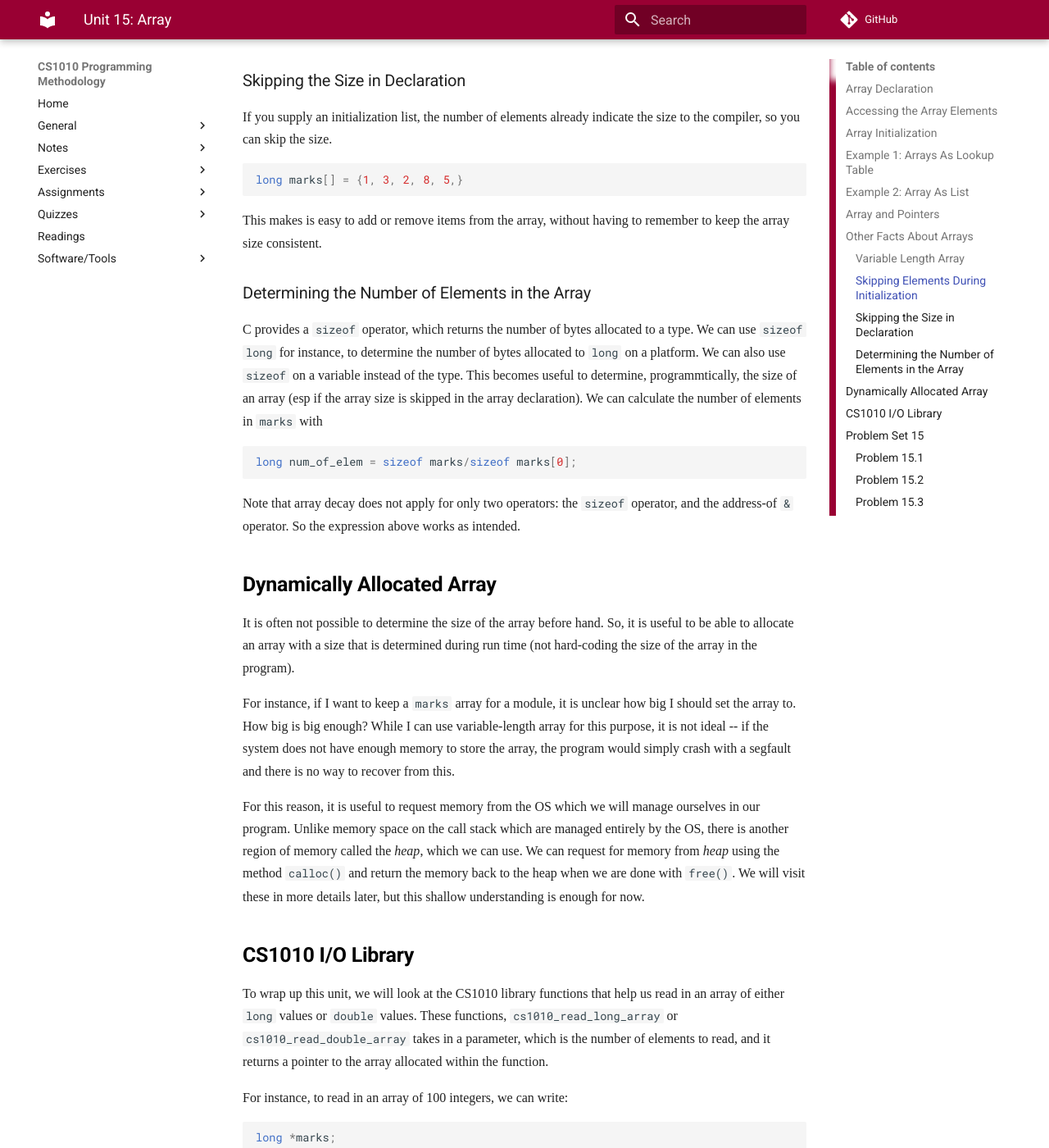
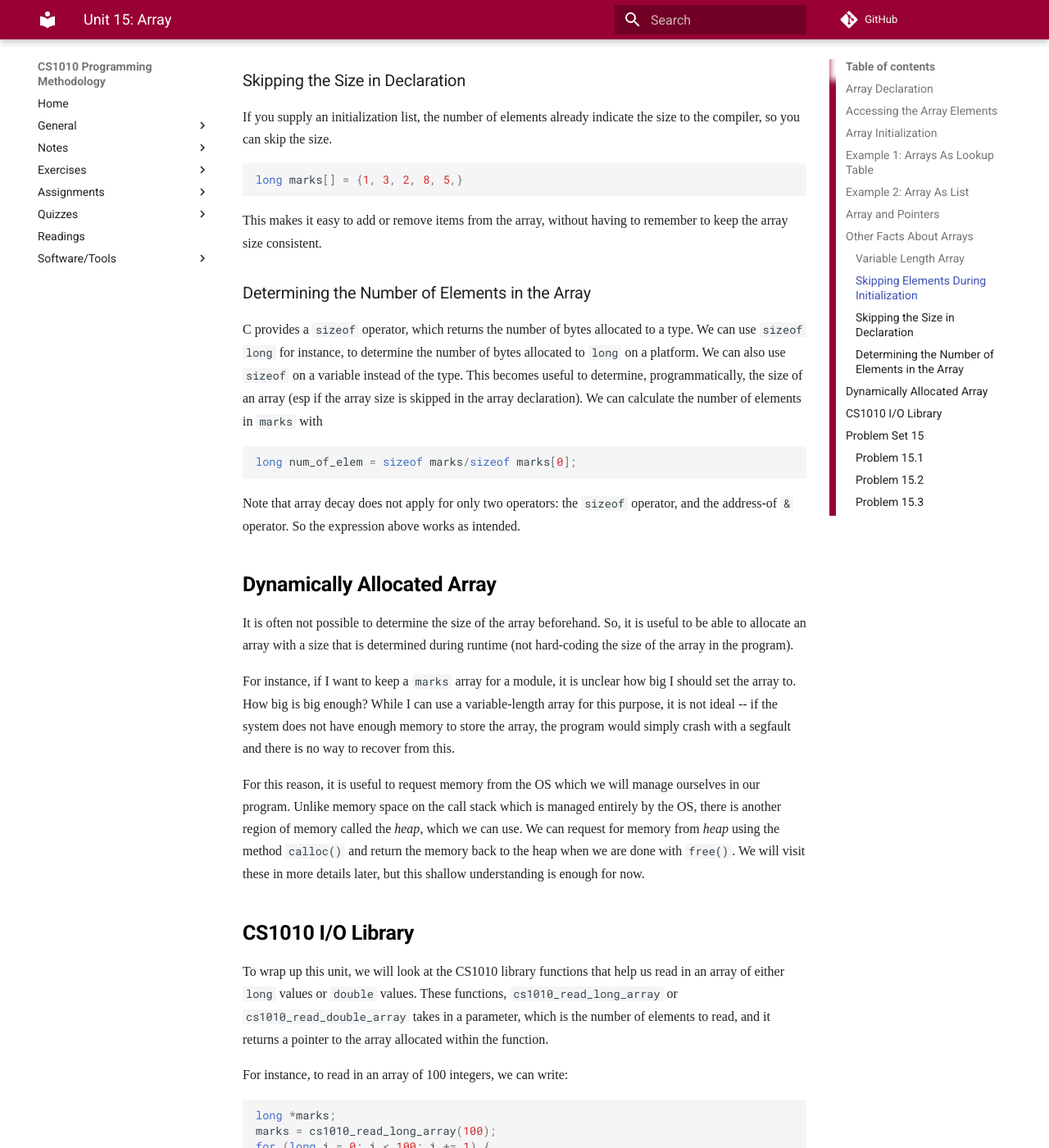
Before and after one commit to LL-Pengfei/CS1010-AY1819S1-Personal, an MkDocs documentation site: the page built from docs/15-array.md, in a window 1280 px wide and 1400 px high, scrolled down 5680 px. Shown: the whole window at 82% size. Built offline with MkDocs 1.6.1 and Material for MkDocs 9.7.7, drawn with Linux system fonts in a browser that asks for light colours; nearby versions of some CDN libraries; some web fonts are replaced; formulas are drawn with MathJax 3; comment, search, counter and statistics services are not loaded; old or Windows-style settings are respelled for this version of MkDocs; some of the changed text lies outside the part shown.

Commit message:
Fix typo and grammar

````diff
--- a/docs/15-array.md
+++ b/docs/15-array.md
@@ -29,7 +29,7 @@
 
 ## Array Initialization
 
-Initializing a large array using the method above could be tedious.  Alternatively, we can initialize an array using list of values when we declare the array.
+Initializing a large array using the method above could be tedious.  Alternatively, we can initialize an array using a list of values when we declare the array.
 
 ```C
 long marks[10] = {1, 2, 3, 1, 5, 10, 10, 4, 5, 3, };
@@ -86,7 +86,7 @@
 }
 ```
 
-The code is ugly and bug prone.  Consider an alternative solution using an array.
+The code is ugly and bug-prone.  Consider an alternative solution using an array.
 
 ```C
 long days_in_month[12] = {31, 28, 31, 30, 31, 30, 31, 31, 30, 31, 30, 31};
@@ -137,7 +137,7 @@
 type name[num_of_elems];
 ```
 
-then any reference to `name` is synonym to `&name[0]` whenever we need the value of the array.  In other words, `name` is the pointer to the first element in the array.  This is known as the "array decay" operation.
+then any reference to `name` is a synonym to `&name[0]` whenever we need the value of the array.  In other words, `name` is the pointer to the first element in the array.  This is known as the "array decay" operation.
 
 There are several implications of this.
 
@@ -220,7 +220,7 @@
 long marks[num_of_students];
 ```
 
-Such arrays, where the size depends on the value of a variable, are sometimes called _variable-length array_.  This is a misnomer, since once the array is created, the size is fixed.  Changing the value of the variable `num_of_students` above will not change the size of `marks`.
+Such arrays, where the size depends on the value of a variable, are sometimes called _variable-length array_.  This is a misnomer since once the array is created, the size is fixed.  Changing the value of the variable `num_of_students` above will not change the size of `marks`.
 
 ### Skipping Elements During Initialization
 
@@ -240,11 +240,11 @@
 long marks[] = {1, 3, 2, 8, 5,}
 ```
 
-This makes is easy to add or remove items from the array, without having to remember to keep the array size consistent.
+This makes it easy to add or remove items from the array, without having to remember to keep the array size consistent.
 
 ### Determining the Number of Elements in the Array
 
-C provides a `sizeof` operator, which returns the number of bytes allocated to a type.  We can use `sizeof long` for instance, to determine the number of bytes allocated to `long` on a platform.  We can also use `sizeof` on a variable instead of the type.  This becomes useful to determine, programmtically, the size of an array (esp if the array size is skipped in the array declaration).  We can calculate the number of elements in `marks` with
+C provides a `sizeof` operator, which returns the number of bytes allocated to a type.  We can use `sizeof long` for instance, to determine the number of bytes allocated to `long` on a platform.  We can also use `sizeof` on a variable instead of the type.  This becomes useful to determine, programmatically, the size of an array (esp if the array size is skipped in the array declaration).  We can calculate the number of elements in `marks` with
 
 ```C
 long num_of_elem = sizeof marks/sizeof marks[0];
@@ -254,11 +254,11 @@
 
 ## Dynamically Allocated Array
 
-It is often not possible to determine the size of the array before hand.  So, it is useful to be able to allocate an array with a size that is determined during run time (not hard-coding the size of the array in the program).
+It is often not possible to determine the size of the array beforehand.  So, it is useful to be able to allocate an array with a size that is determined during runtime (not hard-coding the size of the array in the program).
 
-For instance, if I want to keep a `marks` array for a module, it is unclear how big I should set the array to.  How big is big enough?  While I can use variable-length array for this purpose, it is not ideal -- if the system does not have enough memory to store the array, the program would simply crash with a segfault and there is no way to recover from this.
+For instance, if I want to keep a `marks` array for a module, it is unclear how big I should set the array to.  How big is big enough?  While I can use a variable-length array for this purpose, it is not ideal -- if the system does not have enough memory to store the array, the program would simply crash with a segfault and there is no way to recover from this.
 
-For this reason, it is useful to request memory from the OS which we will manage ourselves in our program.  Unlike memory space on the call stack which are managed entirely by the OS, there is another region of memory called the _heap_, which we can use.  We can request for memory from _heap_ using the method `calloc()` and return the memory back to the heap when we are done with `free()`.  We will visit these in more details later, but this shallow understanding is enough for now.
+For this reason, it is useful to request memory from the OS which we will manage ourselves in our program.  Unlike memory space on the call stack which is managed entirely by the OS, there is another region of memory called the _heap_, which we can use.  We can request for memory from _heap_ using the method `calloc()` and return the memory back to the heap when we are done with `free()`.  We will visit these in more details later, but this shallow understanding is enough for now.
 
 ## CS1010 I/O Library
 
@@ -334,7 +334,7 @@
     if (*curr > max_so_far) {
       max_so_far = *curr;
     }
-	curr += 1;
+    curr += 1;
   }
   return max_so_far;
 }
````
Also changed, not shown: other parts of docs/15-array.md (+7 -7 lines).
